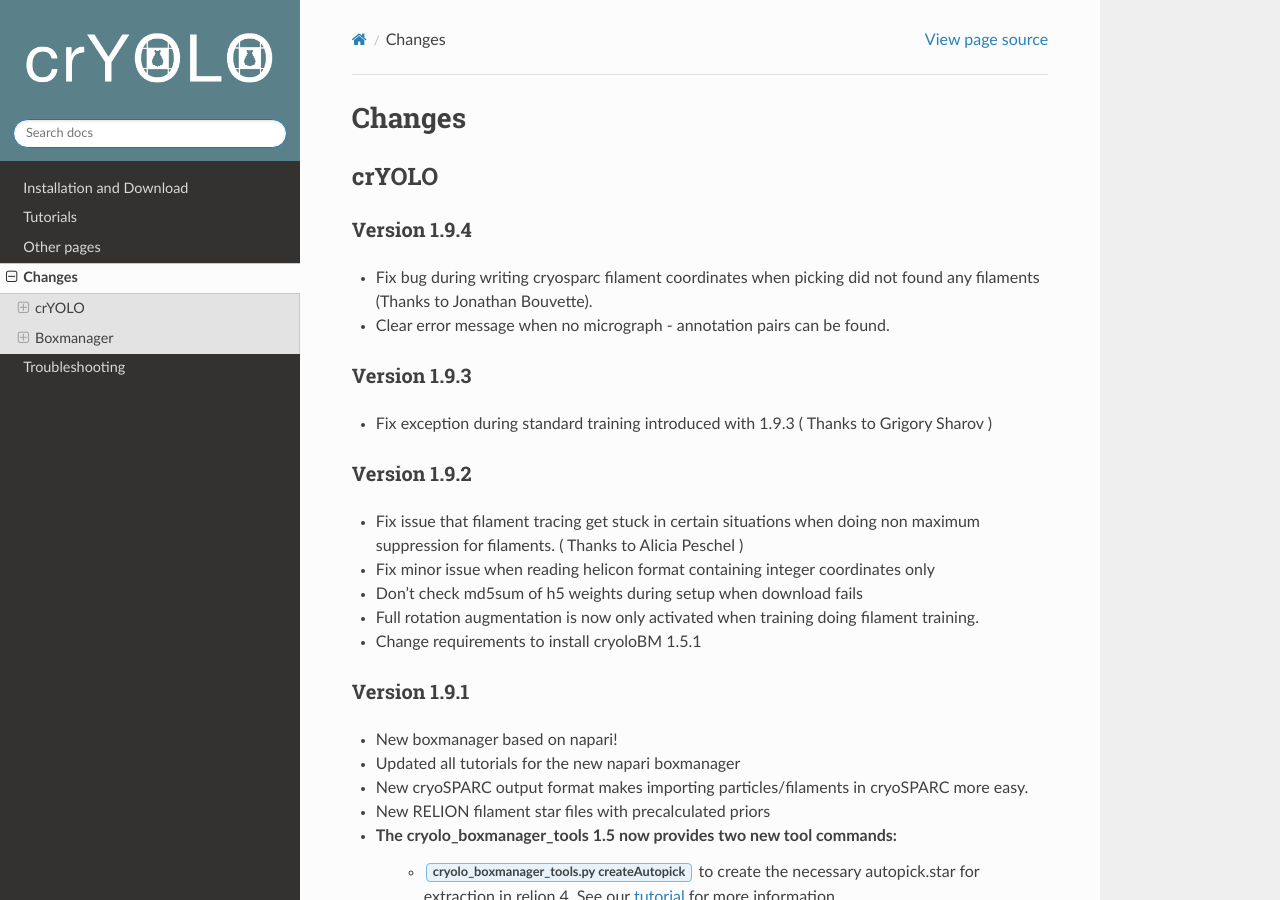
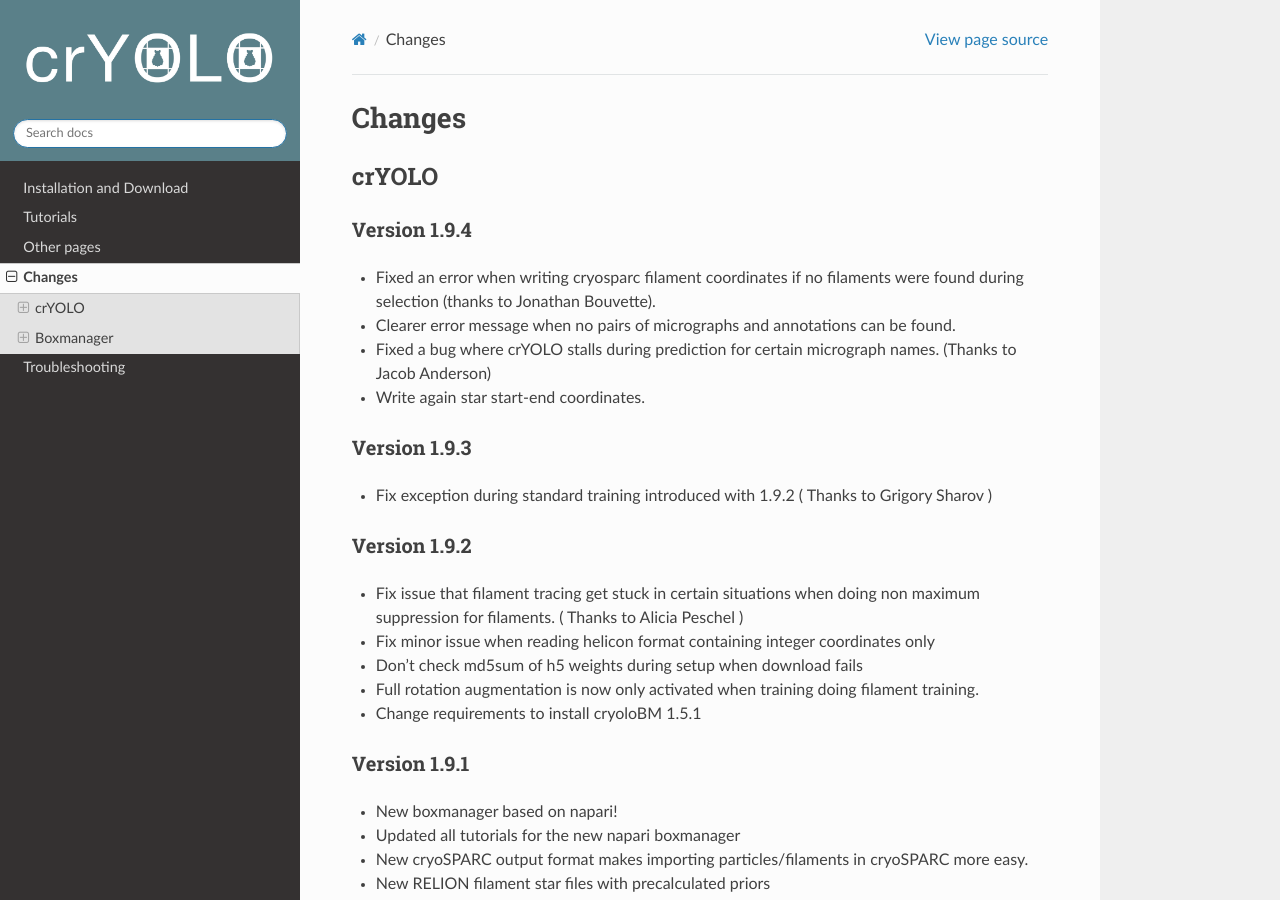
Before and after one commit to MPI-Dortmund/cryolo, a Sphinx documentation site: the page built from source/changes.rst, in a window 1280 px wide and 900 px high. Built offline with Sphinx 7.4.7 and the Read the Docs theme 2.0.0, drawn with Linux system fonts in a browser that asks for light colours.

Commit message:
complete changelog

```diff
--- a/source/changes.rst
+++ b/source/changes.rst
@@ -7,13 +7,15 @@
 Version 1.9.4
 *************
 
-* Fix bug during writing cryosparc filament coordinates when picking did not found any filaments (Thanks to Jonathan Bouvette).
-* Clear error message when no micrograph - annotation pairs can be found.
+* Fixed an error when writing cryosparc filament coordinates if no filaments were found during selection (thanks to Jonathan Bouvette).
+* Clearer error message when no pairs of micrographs and annotations can be found.
+* Fixed a bug where crYOLO stalls during prediction for certain micrograph names. (Thanks to Jacob Anderson)
+* Write again star start-end coordinates.
 
 Version 1.9.3
 *************
 
-* Fix exception during standard training introduced with 1.9.3 ( Thanks to Grigory Sharov )
+* Fix exception during standard training introduced with 1.9.2 ( Thanks to Grigory Sharov )
 
 Version 1.9.2
 *************
```
